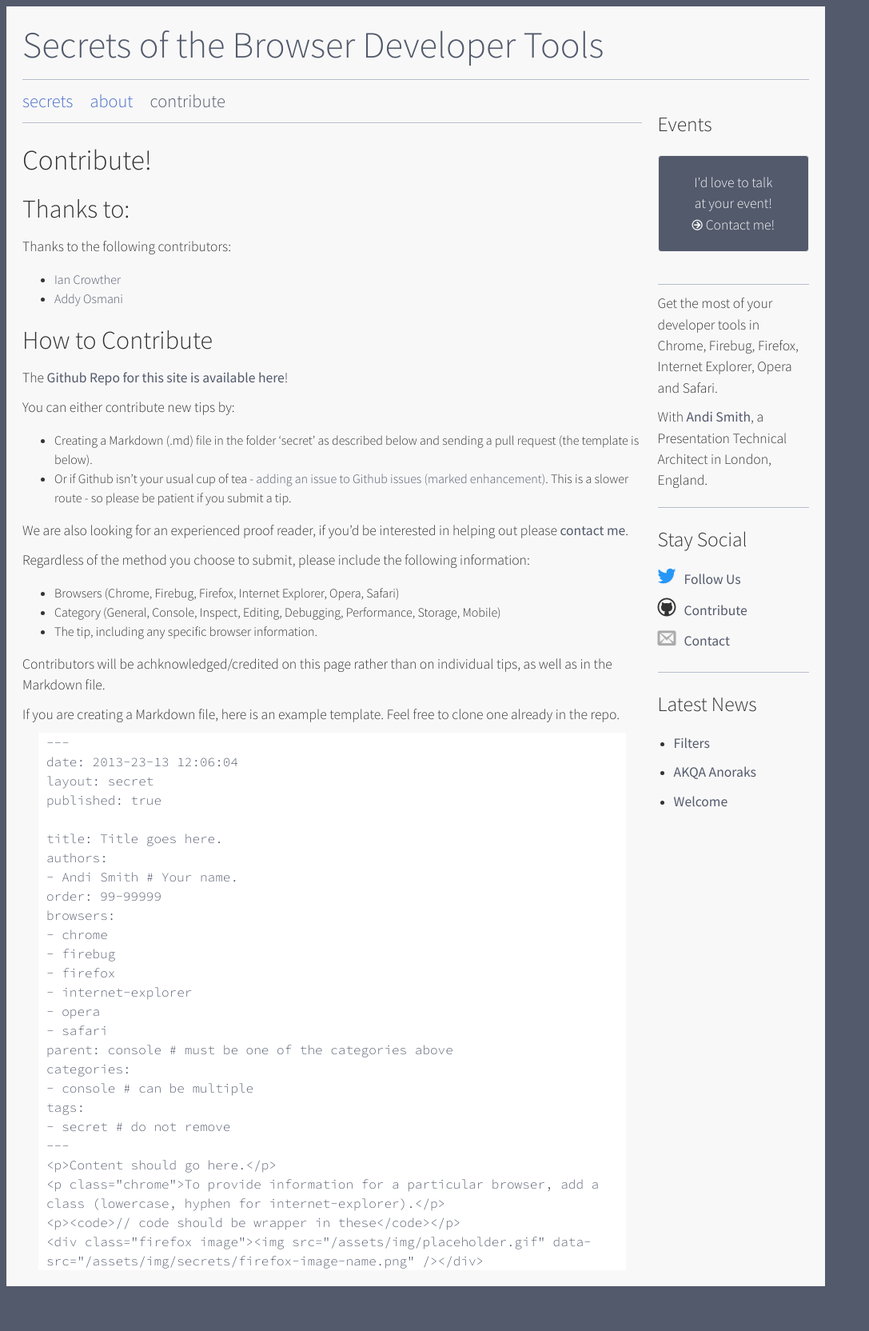
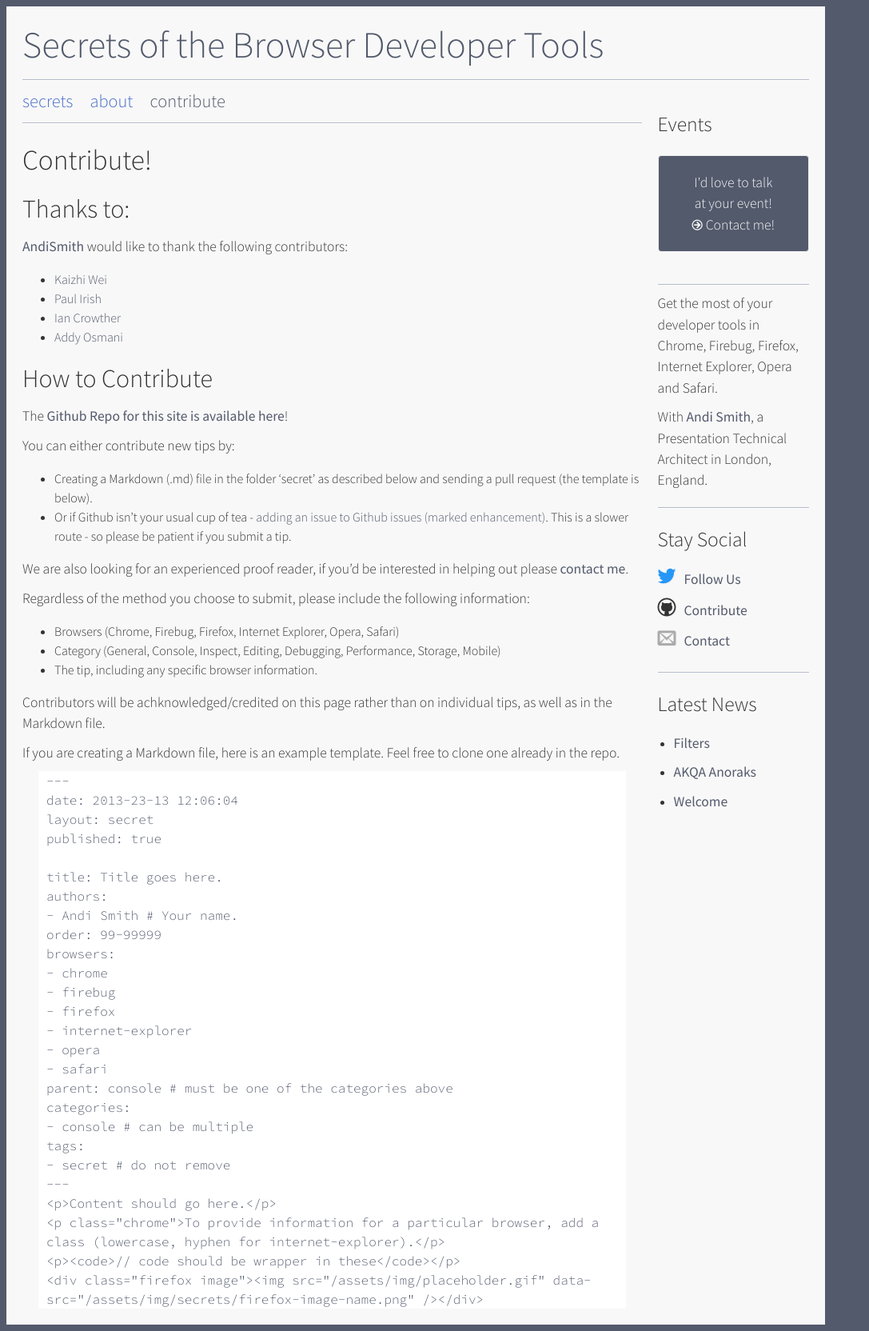
Before and after one commit to andismith/dev-tool-secrets, a Jekyll site: the page built from contribute/index.md, in a window 1280 px wide. Shown: the whole page at 80% size, without its empty margins (0-1087 px from the left). Built offline with Jekyll 4.4.1, drawn with Linux system fonts in a browser that asks for light colours; nearby versions of some CDN libraries; library files that are not in the unit come from our copies; Markdown is read by kramdown in place of the engine named in the settings; before the commit the page ends 1616 px from its top, so only the background shows below that.

Commit message:
Updated contributors list

```diff
--- a/contribute/index.md
+++ b/contribute/index.md
@@ -10,9 +10,11 @@
 
 ## Thanks to: ##
 
-Thanks to the following contributors:
+<a href="http://twitter.com/andismith" target="_blank">AndiSmith</a> would like to thank the following contributors:
 
 <ul>
+    <li><a href="http://twitter.com/KzhAve" target="_blank">Kaizhi Wei</a></li>
+    <li><a href="http://twitter.com/paul_irish" target="_blank">Paul Irish</a></li>
     <li><a href="http://twitter.com/iancrowther" target="_blank">Ian Crowther</a></li>
     <li><a href="http://twitter.com/addyosmani" target="_blank">Addy Osmani</a></li>
 </ul>
```
